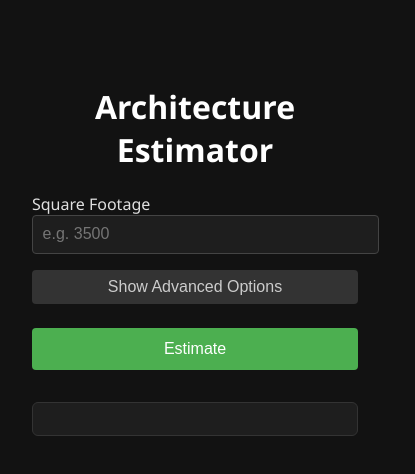
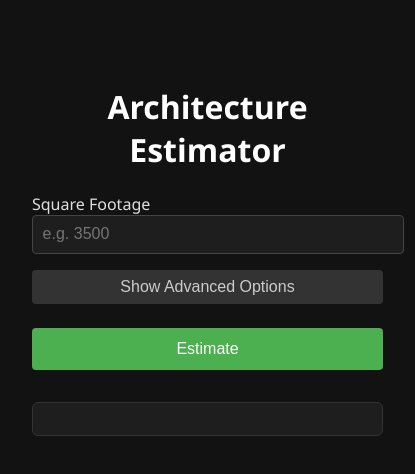
Before and after one commit to 0xrootjones/architecture-estimator, a plain HTML site: page index.html in a window 390 px wide. Shown: the whole page, 415 px wide, since content can reach past the window. Drawn offline with Linux system fonts and the light colour scheme.

Commit message:
Make layout responsive for desktop and mobile

```diff
--- a/index.html
+++ b/index.html
@@ -3,11 +3,13 @@
 <head>
   <meta charset="UTF-8">
   <title>Architecture Estimator</title>
+  <meta name="viewport" content="width=device-width, initial-scale=1.0">
   <style>
     body {
       font-family: 'Segoe UI', sans-serif;
       background-color: #121212;
       color: #e0e0e0;
+      width: 90%;
       max-width: 700px;
       margin: 2rem auto;
       padding: 2rem;
```
